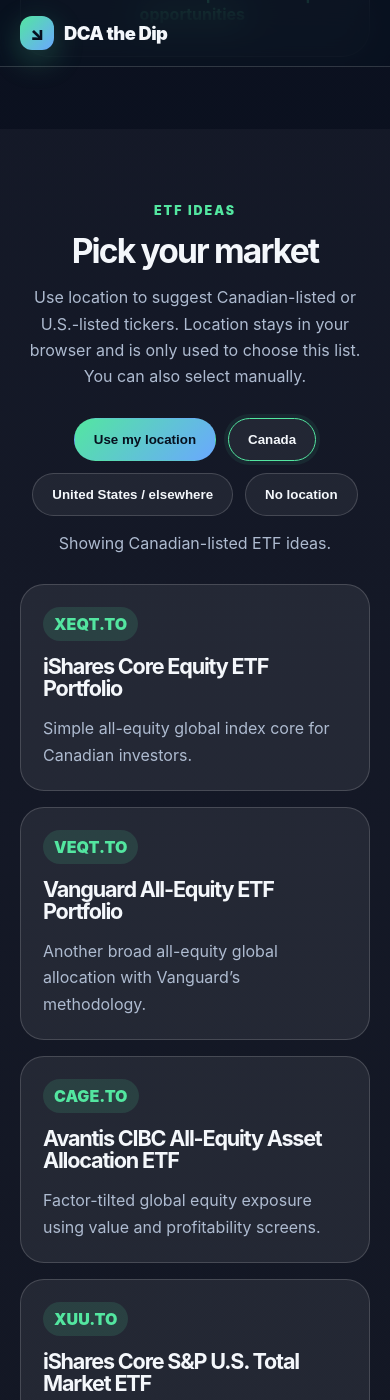
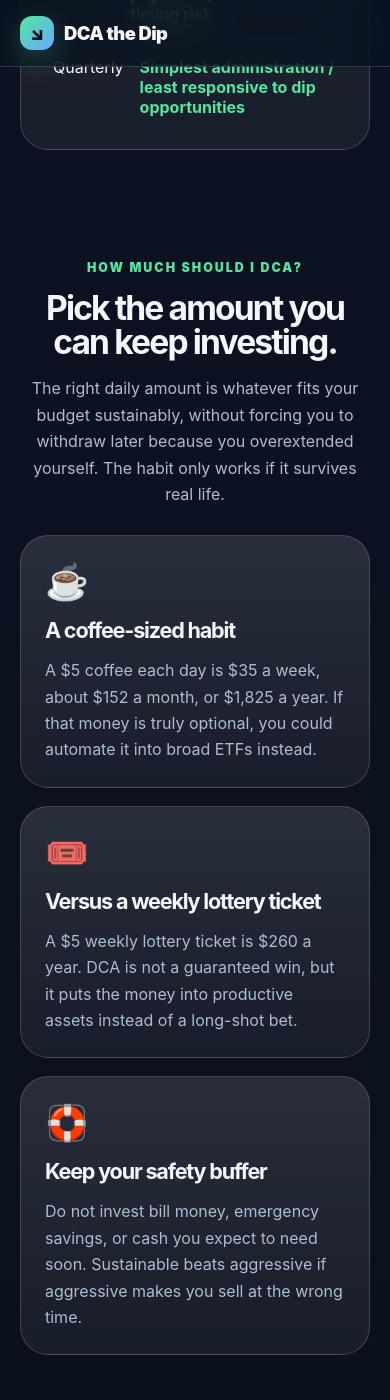
Before and after one commit to thestamp/dcathedip, a Jekyll site: the page built from index.html, in a window 390 px wide and 1400 px high, scrolled down 7621 px. Built offline with Jekyll 4.4.1, drawn with Linux system fonts in a browser that asks for light colours; some of the changed text lies outside the part shown.

Commit message:
Add sustainable DCA amount guidance

```diff
--- a/assets/css/styles.css
+++ b/assets/css/styles.css
@@ -75,7 +75,7 @@
 .trust-row { margin-top: 26px; display: flex; flex-wrap: wrap; gap: 12px; }
 .trust-row span { border: 1px solid var(--border); border-radius: 999px; padding: 8px 12px; color: var(--muted); background: rgba(255,255,255,0.05); }
 
-.hero-card, .benefit-card, .chart-card, .controls, .wealthsimple, details, .ladder, .tfsa-card, .risk-card {
+.hero-card, .benefit-card, .chart-card, .controls, .wealthsimple, details, .ladder, .tfsa-card, .risk-card, .budget-card {
   background: linear-gradient(180deg, var(--panel-2), rgba(255,255,255,0.055));
   border: 1px solid var(--border);
   border-radius: 28px;
@@ -147,6 +147,11 @@
 .ladder div:first-child { color: var(--muted); text-transform: uppercase; letter-spacing: 0.1em; font-size: 0.78rem; }
 .ladder strong { color: var(--green); }
 
+.budget-section { padding-top: 36px; }
+.budget-grid { display: grid; grid-template-columns: repeat(3, 1fr); gap: 18px; }
+.budget-card { padding: 24px; box-shadow: none; }
+.budget-card p { margin-bottom: 0; }
+
 .ticker-section { background: rgba(255,255,255,0.035); }
 .region-picker { justify-content: center; }
 .location-note { text-align: center; margin-top: 14px; }
@@ -186,7 +191,7 @@
   .hero, .calculator-layout, .split, .footer-grid, .timing-grid { grid-template-columns: 1fr; }
   .hero { padding-top: 56px; }
   .hero-card { min-height: 320px; }
-  .grid-3, .ticker-grid, .stats { grid-template-columns: 1fr; }
+  .grid-3, .ticker-grid, .stats, .budget-grid { grid-template-columns: 1fr; }
   .nav-links { display: none; }
   .wealthsimple { align-items: stretch; flex-direction: column; }
   .wealthsimple-actions { justify-content: flex-start; }
--- a/index.html
+++ b/index.html
@@ -119,8 +119,9 @@
           </div>
         </div>
         <p class="chart-note">
-          Translation: lump sum often has the higher expected return because more money is invested sooner, but DCA can lower the
-          regret and short-term downside risk of putting everything in right before a drop.
+          Translation: lump sum often has the higher expected return because more money is invested sooner. But if lump sum wins
+          roughly two-thirds of the time, DCA still wins roughly one-third of the time — and you do not know which market path you
+          will get. DCA does not guarantee a better result; it removes the single-date gamble and makes the risk easier to live with.
         </p>
       </div>
     </div>
@@ -196,6 +197,34 @@
       <div role="row"><span>Biweekly</span><strong>Matches paycheques and budgeting / fewer chances than daily to collect extra units during dips</strong></div>
       <div role="row"><span>Monthly</span><strong>Low effort and common payroll fit / chunkier timing risk</strong></div>
       <div role="row"><span>Quarterly</span><strong>Simplest administration / least responsive to dip opportunities</strong></div>
+    </div>
+  </section>
+
+  <section id="budget" class="wrap section budget-section">
+    <div class="section-heading center">
+      <p class="eyebrow">How much should I DCA?</p>
+      <h2>Pick the amount you can keep investing.</h2>
+      <p>
+        The right daily amount is whatever fits your budget sustainably, without forcing you to withdraw later because you
+        overextended yourself. The habit only works if it survives real life.
+      </p>
+    </div>
+    <div class="budget-grid">
+      <article class="budget-card">
+        <span class="icon">☕</span>
+        <h3>A coffee-sized habit</h3>
+        <p>A $5 coffee each day is $35 a week, about $152 a month, or $1,825 a year. If that money is truly optional, you could automate it into broad ETFs instead.</p>
+      </article>
+      <article class="budget-card">
+        <span class="icon">🎟️</span>
+        <h3>Versus a weekly lottery ticket</h3>
+        <p>A $5 weekly lottery ticket is $260 a year. DCA is not a guaranteed win, but it puts the money into productive assets instead of a long-shot bet.</p>
+      </article>
+      <article class="budget-card">
+        <span class="icon">🛟</span>
+        <h3>Keep your safety buffer</h3>
+        <p>Do not invest bill money, emergency savings, or cash you expect to need soon. Sustainable beats aggressive if aggressive makes you sell at the wrong time.</p>
+      </article>
     </div>
   </section>
 
@@ -278,7 +307,7 @@
     </div>
     <details open>
       <summary>Is daily DCA always better than lump sum?</summary>
-      <p>No. If markets rise immediately, lump sum often wins — Vanguard research found lump-sum investing historically outperformed cost averaging roughly two-thirds of the time. The tradeoff is one-time entry risk: if you invest everything right before a drop, all of the money takes that hit at once. DCA spreads that timing risk over a planned period.</p>
+      <p>No. If markets rise immediately, lump sum often wins — Vanguard research found lump-sum investing historically outperformed cost averaging roughly two-thirds of the time. The caveat is that this also means cost averaging won roughly one-third of the time. Because you do not know which path comes next, lump sum is still a one-date timing gamble. DCA spreads that timing risk over a planned period and puts the process more in your favor behaviorally, even though it does not guarantee higher returns.</p>
     </details>
     <details>
       <summary>Why not just buy the dip?</summary>
```
Also changed, not shown: requirements.md (+23 -11 lines), tests/smoke.js (+4 -2 lines).
